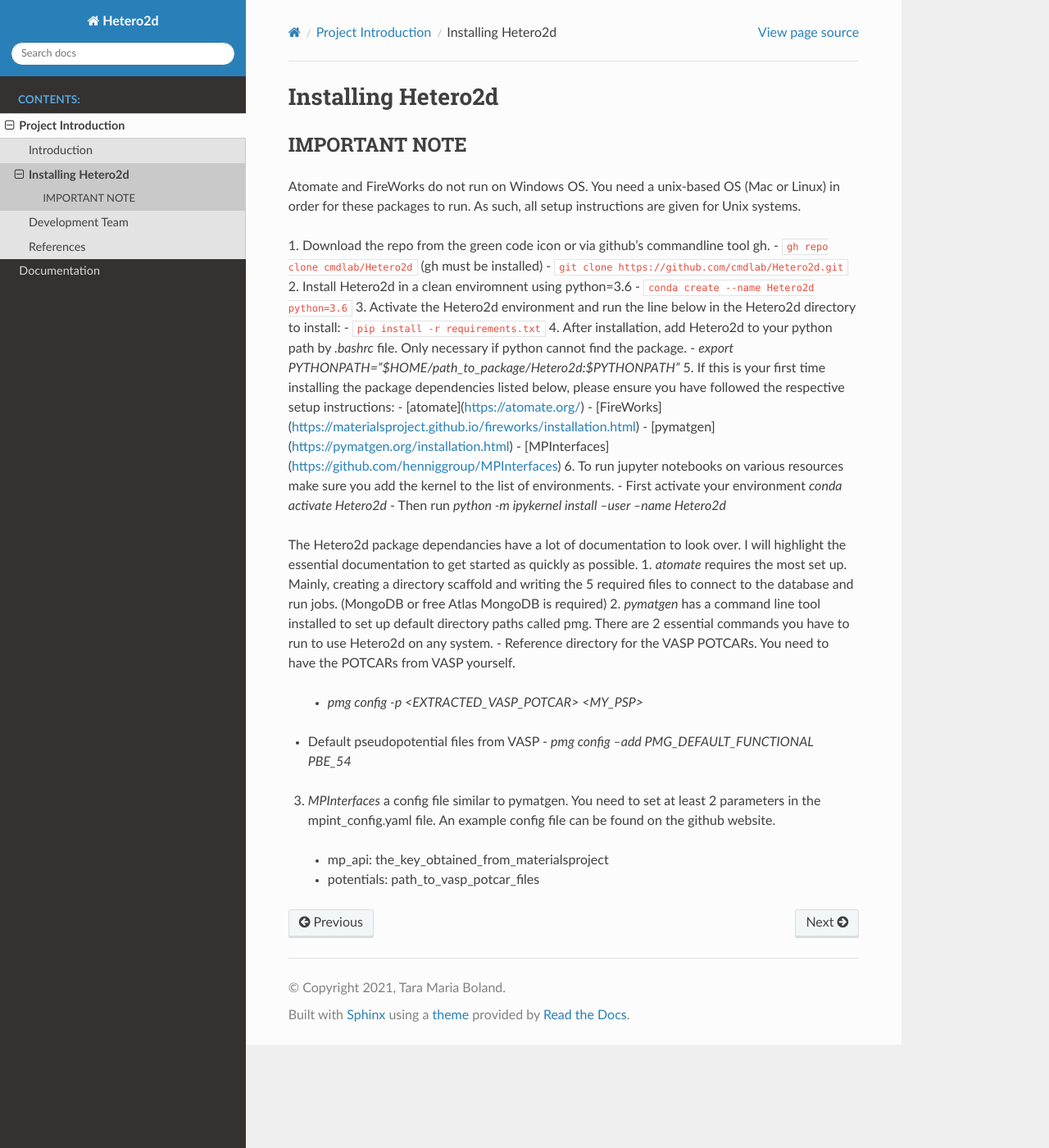
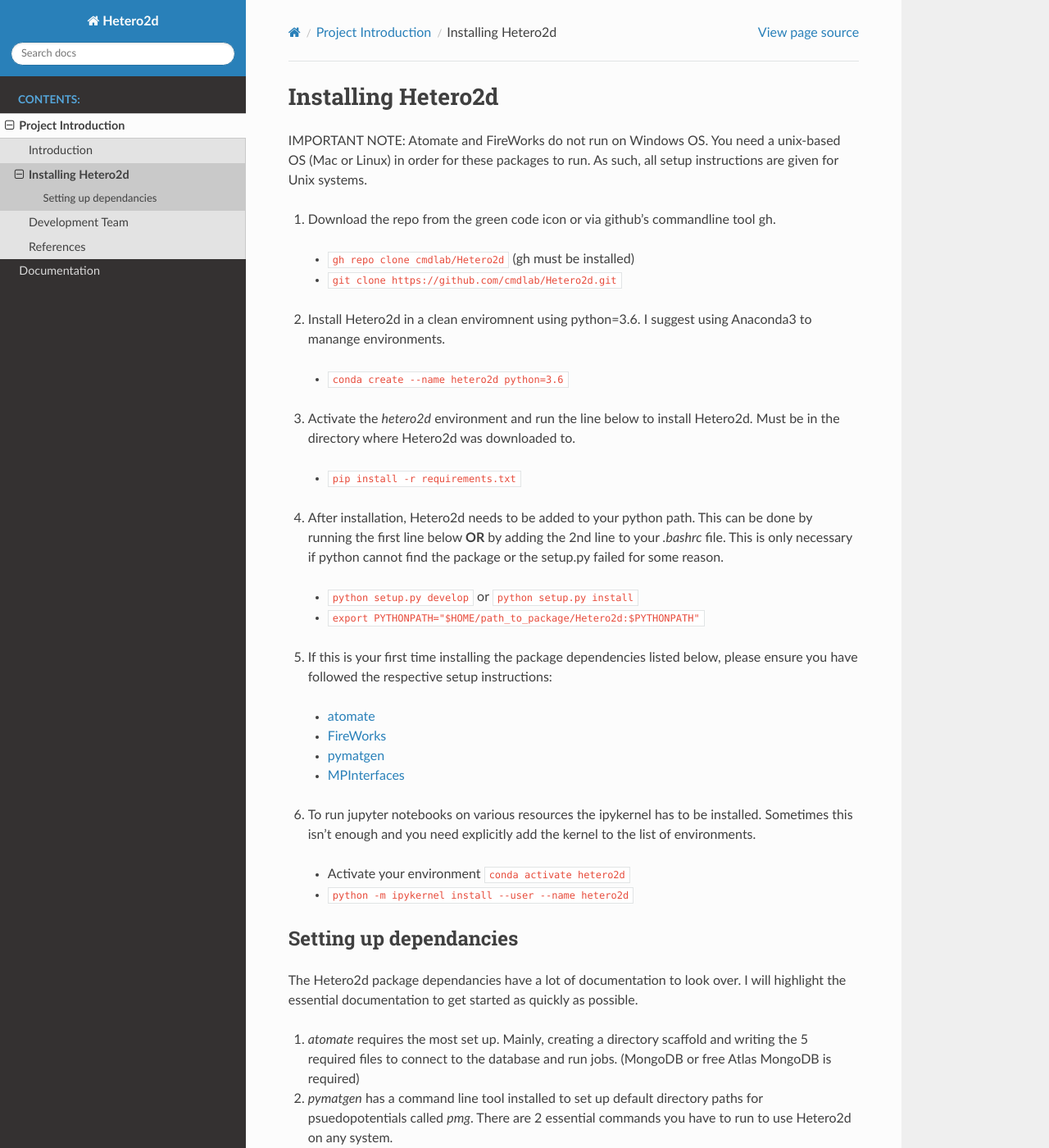
Before and after one commit to cmdlab/Hetero2d, a Sphinx documentation site: the page built from sphinx/project_intro/installation.rst, in a window 1280 px wide and 1400 px high. Shown: the whole window at 82% size. Built offline with Sphinx 7.4.7 and the Read the Docs theme 2.0.0, drawn with Linux system fonts in a browser that asks for light colours; some of the changed text lies outside the part shown.

Commit message:
fix syntax for rst files

```diff
--- a/sphinx/project_intro/installation.rst
+++ b/sphinx/project_intro/installation.rst
@@ -2,35 +2,36 @@
 Installing Hetero2d
 =====================
 
-IMPORTANT NOTE
-=====================
+IMPORTANT NOTE:
 Atomate and FireWorks do not run on Windows OS. You need a unix-based OS (Mac or Linux) in order for these packages to run. As such, all setup instructions are given for Unix systems.
 
 1. Download the repo from the green code icon or via github's commandline tool gh.
-- ``gh repo clone cmdlab/Hetero2d`` (gh must be installed)
-- ``git clone https://github.com/cmdlab/Hetero2d.git``
-2. Install Hetero2d in a clean enviromnent using python=3.6
-- ``conda create --name Hetero2d python=3.6``
-3. Activate the Hetero2d environment and run the line below in the Hetero2d directory to install:
-- ``pip install -r requirements.txt``
-4. After installation, add Hetero2d to your python path by *.bashrc* file. Only necessary if python cannot find the package.
-- `export PYTHONPATH="$HOME/path_to_package/Hetero2d:$PYTHONPATH"`
+  * ``gh repo clone cmdlab/Hetero2d`` (gh must be installed)
+  * ``git clone https://github.com/cmdlab/Hetero2d.git``
+2. Install Hetero2d in a clean enviromnent using python=3.6. I suggest using Anaconda3 to manange environments.
+  * ``conda create --name hetero2d python=3.6``
+3. Activate the *hetero2d* environment and run the line below to install Hetero2d. Must be in the directory where Hetero2d was downloaded to.
+  * ``pip install -r requirements.txt``
+4. After installation, Hetero2d needs to be added to your python path. This can be done by running the first line below **OR** by adding the 2nd line to your *.bashrc* file. This is only necessary if python cannot find the package or the setup.py failed for some reason.
+  * ``python setup.py develop`` or ``python setup.py install``
+  * ``export PYTHONPATH="$HOME/path_to_package/Hetero2d:$PYTHONPATH"``
 5. If this is your first time installing the package dependencies listed below, please ensure you have followed the respective setup instructions:
-- [atomate](https://atomate.org/)
-- [FireWorks](https://materialsproject.github.io/fireworks/installation.html)
-- [pymatgen](https://pymatgen.org/installation.html)
-- [MPInterfaces](https://github.com/henniggroup/MPInterfaces)
-6. To run jupyter notebooks on various resources make sure you add the kernel to the list of environments.
-- First activate your environment `conda activate Hetero2d`
-- Then run `python -m ipykernel install --user --name Hetero2d`
+  * `atomate <https://atomate.org/>`_
+  * `FireWorks <https://materialsproject.github.io/fireworks/installation.html>`_
+  * `pymatgen <https://pymatgen.org/installation.html>`_
+  * `MPInterfaces <https://github.com/henniggroup/MPInterfaces>`_
+6. To run jupyter notebooks on various resources the ipykernel has to be installed. Sometimes this isn't enough and you need explicitly add the kernel to the list of environments.
+  * Activate your environment ``conda activate hetero2d``
+  * ``python -m ipykernel install --user --name hetero2d``
 
+Setting up dependancies
+=======================
 The Hetero2d package dependancies have a lot of documentation to look over. I will highlight the essential documentation to get started as quickly as possible.
+
 1. *atomate* requires the most set up. Mainly, creating a directory scaffold and writing the 5 required files to connect to the database and run jobs. (MongoDB or free Atlas MongoDB is required)
-2. *pymatgen* has a command line tool installed to set up default directory paths called pmg. There are 2 essential commands you have to run to use Hetero2d on any system.
-- Reference directory for the VASP POTCARs. You need to have the POTCARs from VASP yourself.
-  - `pmg config -p <EXTRACTED_VASP_POTCAR> <MY_PSP>`
-- Default pseudopotential files from VASP
-  - `pmg config --add PMG_DEFAULT_FUNCTIONAL PBE_54`
-3. *MPInterfaces* a config file similar to pymatgen. You need to set at least 2 parameters in the mpint_config.yaml file. An example config file can be found on the github website.
-  - mp_api: the_key_obtained_from_materialsproject
-  - potentials: path_to_vasp_potcar_files
+2. *pymatgen* has a command line tool installed to set up default directory paths for psuedopotentials called *pmg*. There are 2 essential commands you have to run to use Hetero2d on any system.
+  * VASP POTCARs directory: ``pmg config -p <EXTRACTED_VASP_POTCAR> <MY_PSP>``
+  * Default pseudopotential: ``pmg config --add PMG_DEFAULT_FUNCTIONAL PBE_54``
+3. *MPInterfaces* has a config file similar to pymatgen. You need to set at least 2 parameters in the mpint_config.yaml file to remove the warning message. An example config file can be found on MPInterfaces github website.
+  * mp_api: the_key_obtained_from_materialsproject
+  * potentials: path_to_vasp_potcar_files
```
